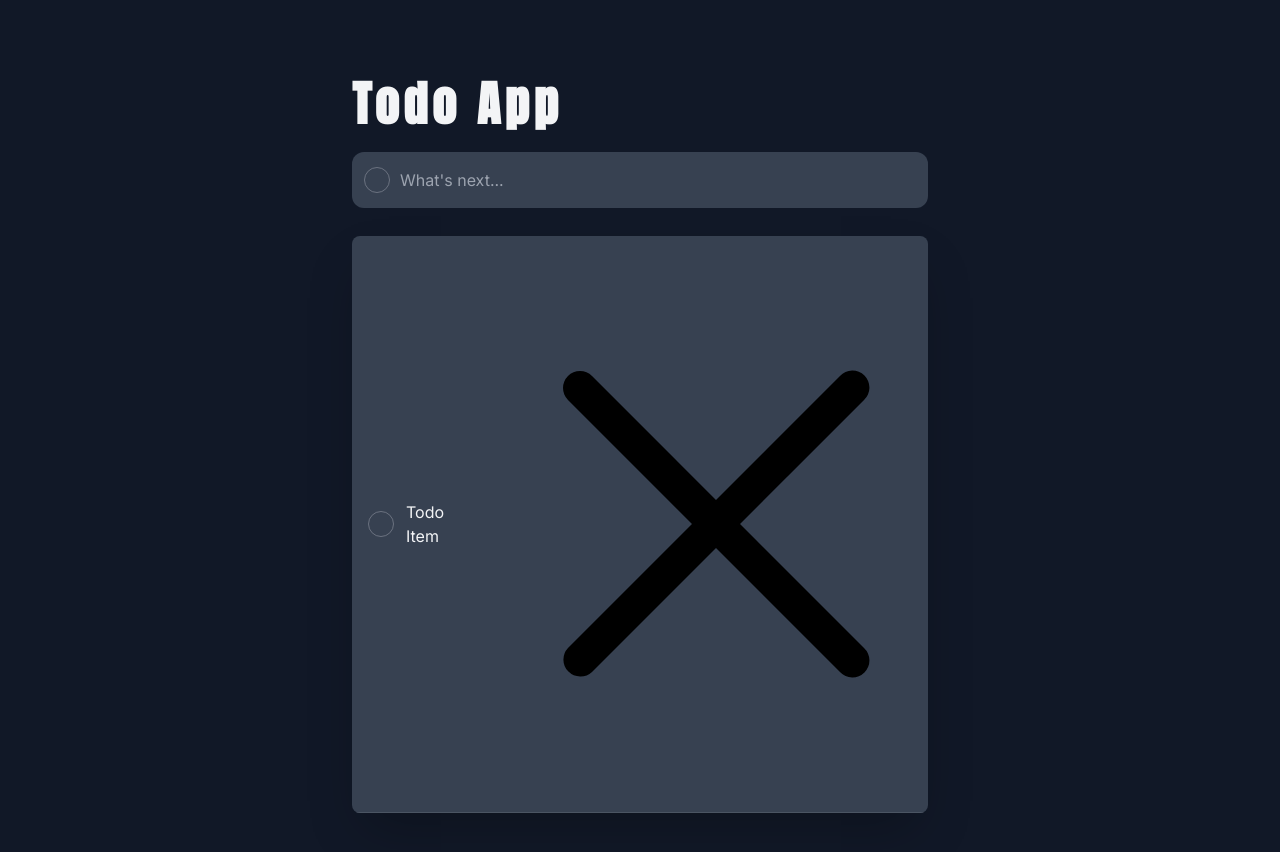
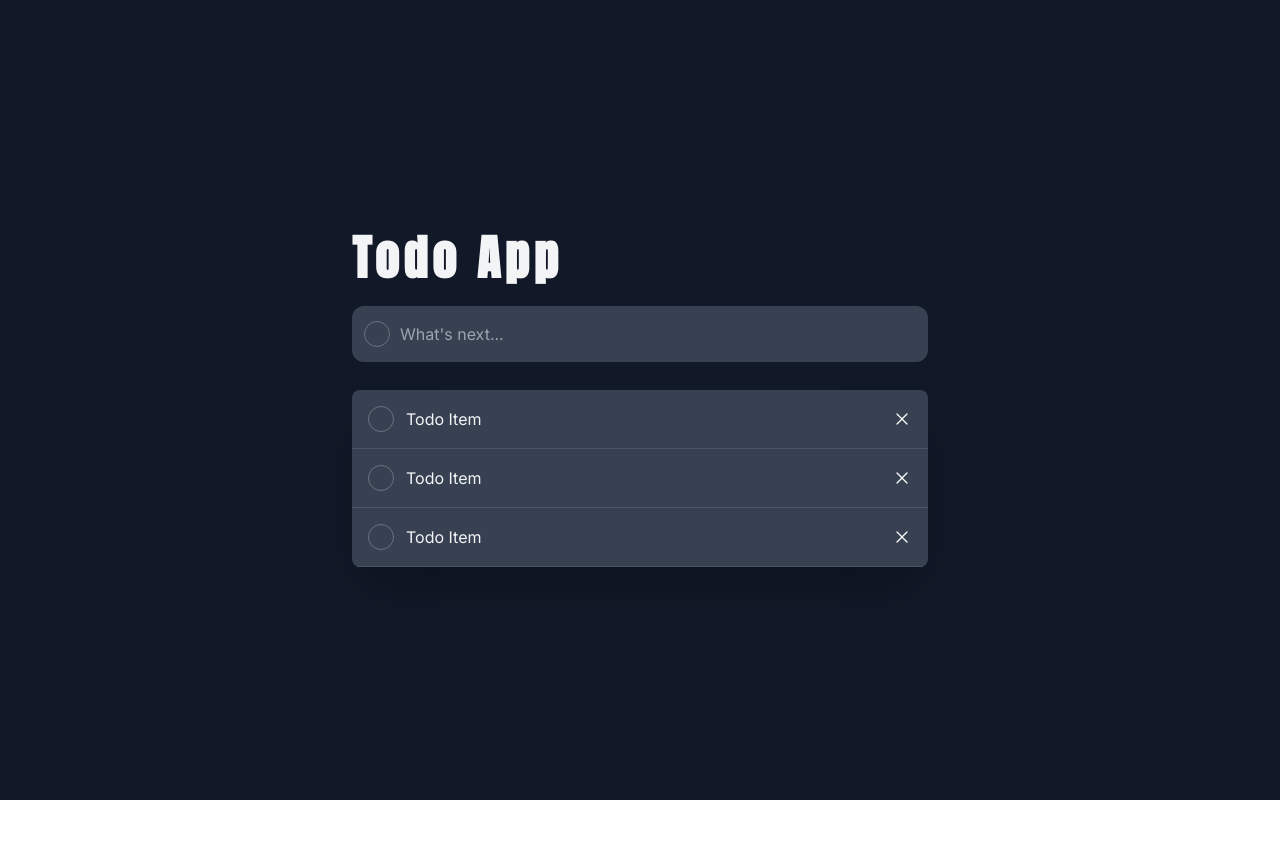
Before and after one commit to Fabian-Buitrago/todo-app, a React (Create React App) app: page / in a window 1280 px wide. Shown: the top 852 px of the page. After the commit the page ends 800 px from the top, so only its background shows below. Built offline with nearby package versions, Linux system fonts and the light colour scheme.

Commit message:
Create todo component with styles

```diff
--- a/src/App.js
+++ b/src/App.js
@@ -11,6 +11,8 @@ function App() {
         <Input />
         <List>
           <Todo />
+          <Todo />
+          <Todo />
         </List>
       </div>
     </div>
--- a/src/components/Todo/Todo.jsx
+++ b/src/components/Todo/Todo.jsx
@@ -5,7 +5,11 @@ export const Todo = () => {
         <span className="border-solid border border-gray-500 rounded-full p-3 cursor-pointer"></span>
         <p className="pl-3">Todo Item</p>
       </div>
-      <img  className="" src="/close-icon.svg" alt="Close Icon" />
+      <img
+        className="h-5 w-5 cursor-pointer transition-all duration-300 ease-in"
+        src="/close-icon.svg"
+        alt="Close Icon"
+      />
     </div>
   );
 };
```
Also changed, not shown: public/check-icon.svg, public/close-icon.svg.
